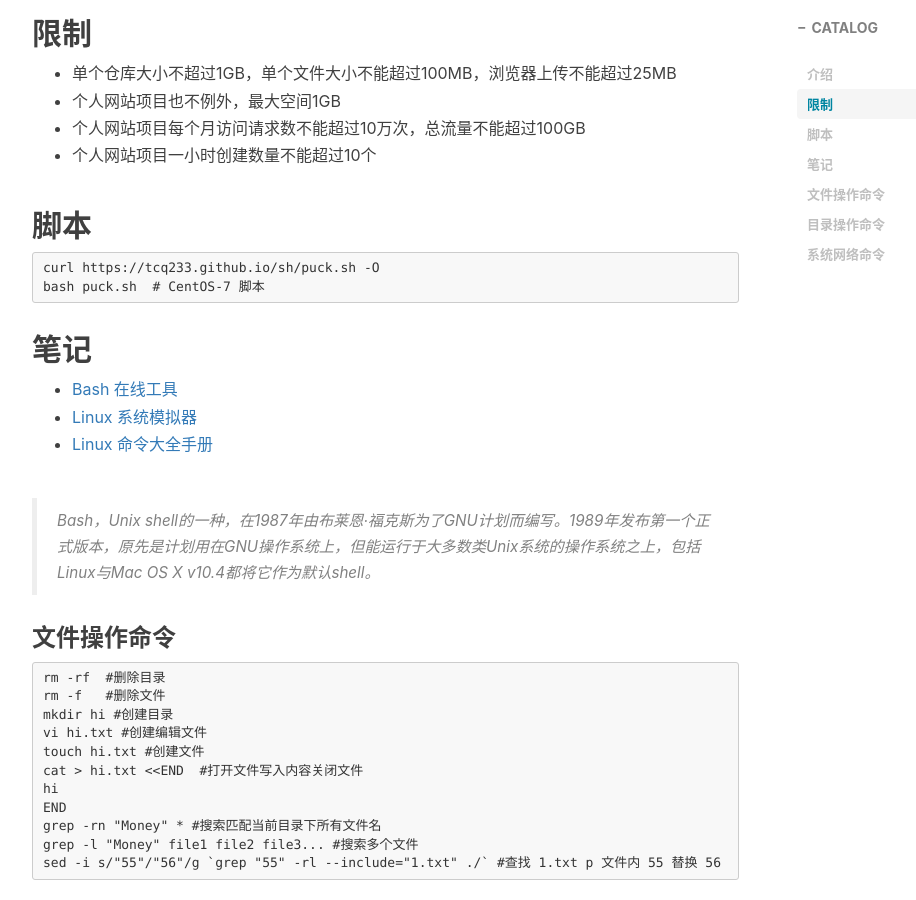
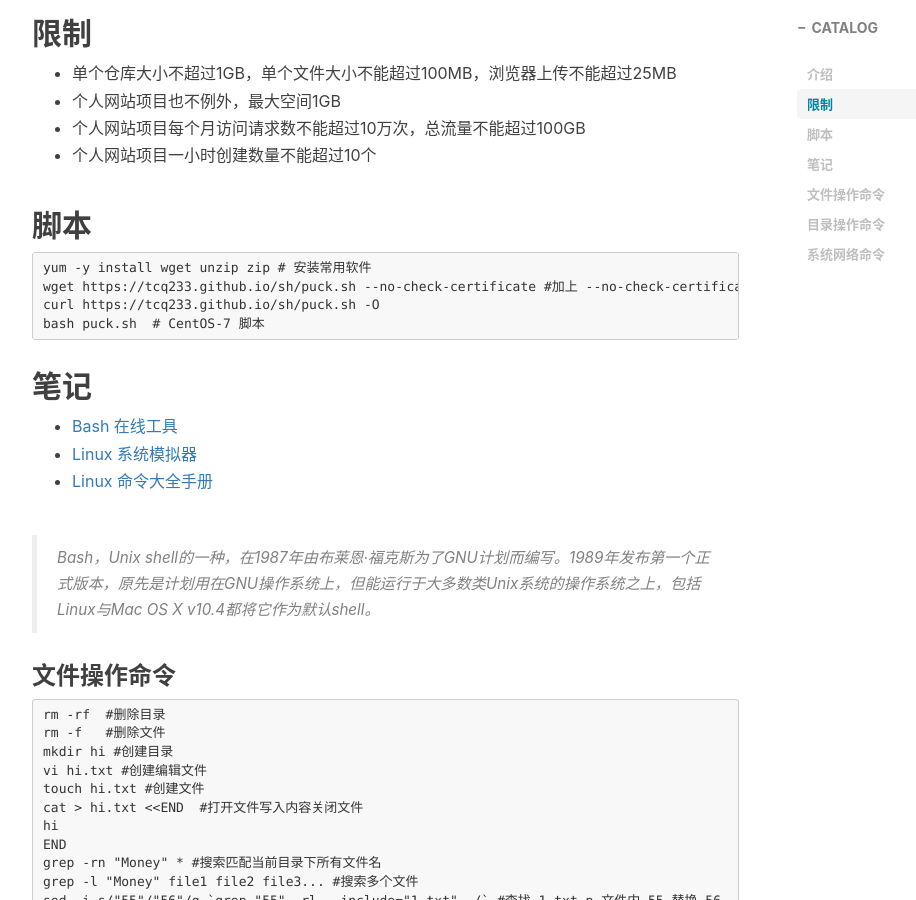
Before and after one commit to tcq233/tcq233.github.io, a Jekyll site: the page built from _posts/2022-04-22-puck.md, in a window 1280 px wide and 900 px high, scrolled down 718 px. Shown: the whole window, without its empty margins (233-1149 px from the left). Built offline with Jekyll 4.4.1, drawn with Linux system fonts in a browser that asks for light colours; nearby versions of some CDN libraries; comment, search, counter and statistics services are not loaded.

Commit message:
Update 2022-04-22-puck.md

````diff
--- a/_posts/2022-04-22-puck.md
+++ b/_posts/2022-04-22-puck.md
@@ -25,6 +25,8 @@ tags:
 ## 脚本
 
 ```
+yum -y install wget unzip zip # 安装常用软件
+wget https://tcq233.github.io/sh/puck.sh --no-check-certificate #加上 --no-check-certificate (不检查证书)选项。
 curl https://tcq233.github.io/sh/puck.sh -O
 bash puck.sh  # CentOS-7 脚本
 ```
````
